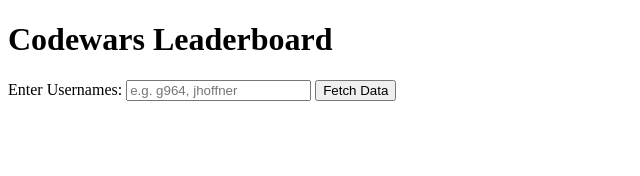
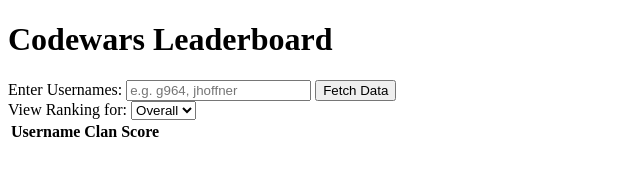
Before and after one commit to Iswanna/Piscine-Sprint-3-Project-Codewars-Leaderboard, a website with bundled scripts: page index.html in a window 1280 px wide. Shown: the whole page, without its empty margins (0-640 px from the left). Built offline with nearby package versions, Linux system fonts and the light colour scheme.

Commit message:
feat: add leaderboard table structure with template and filter dropdown
- Add language filter dropdown (initially with 'Overall' option)
- Create leaderboard table with Username, Clan, and Score columns
- Add HTML template for dynamic row injection
- Structure tbody with id for JavaScript manipulation

```diff
--- a/index.html
+++ b/index.html
@@ -22,6 +22,36 @@
 
     <!-- Placeholder for messages/errors -->
     <div id="message-container" role="alert" aria-live="polite"></div>
+
+    <div id="filter-container">
+      <label for="language-select">View Ranking for:</label>
+      <select id="language-select">
+        <option value="overall">Overall</option>
+      </select>
+    </div>
+
+    <!-- Leaderboard Table -->
+    <table id="leaderboard">
+      <thead>
+        <tr>
+          <th>Username</th>
+          <th>Clan</th>
+          <th>Score</th>
+        </tr>
+      </thead>
+      <tbody id="leaderboard-body">
+        <!-- Rows will be injected here -->
+      </tbody>
+    </table>
+
+    <!-- THE TEMPLATE -->
+    <template id="user-row-template">
+      <tr>
+        <td class="td-username"></td>
+        <td class="td-clan"></td>
+        <td class="td-score"></td>
+      </tr>
+    </template>
   </body>
 
   <script src="script.mjs" type="module"></script>
```
